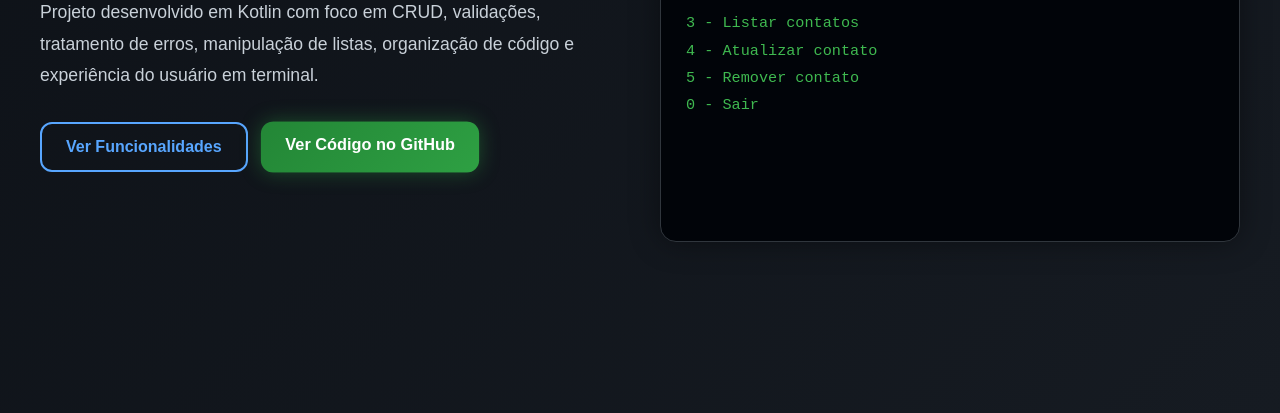
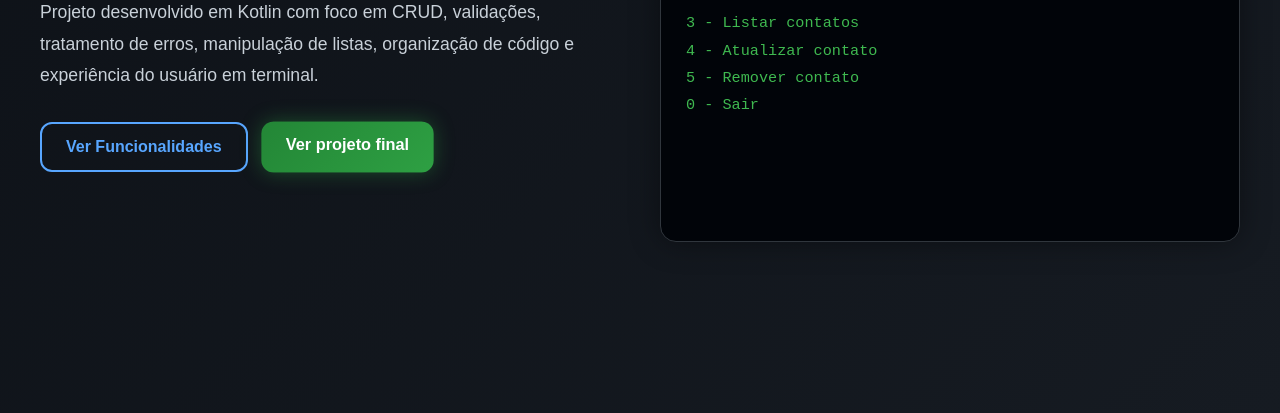
Before and after one commit to luscasmbs/sistemafinalkotlin, a plain HTML site: page index.html in a window 1280 px wide. Shown: the part 387-800 px from the top of the page. Drawn offline with Linux system fonts and the light colour scheme.

Commit message:
Update index.html

```diff
--- a/index.html
+++ b/index.html
@@ -260,7 +260,7 @@
 
       <div class="buttons">
         <a href="#funcionalidades" class="btn btn-secondary">Ver Funcionalidades</a>
-        <a href="https://github.com/luscasmbs/Kotlin/blob/main/PROJETOFINAL/Main.kt" target="_blank" class="btn btn-primary">Ver Código no GitHub</a>
+        <a href="https://github.com/luscasmbs/Kotlin/blob/main/PROJETOFINAL/Main.kt" target="_blank" class="btn btn-primary">Ver projeto final</a>
       </div>
     </div>
 
```
